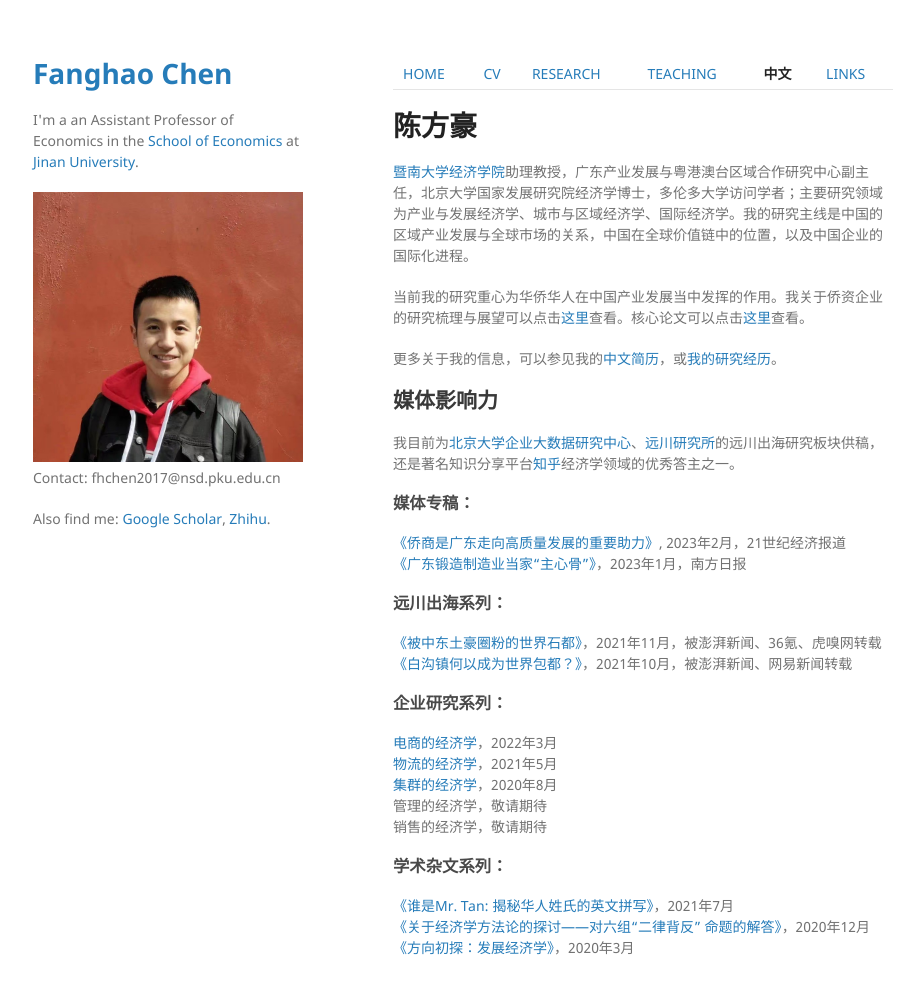
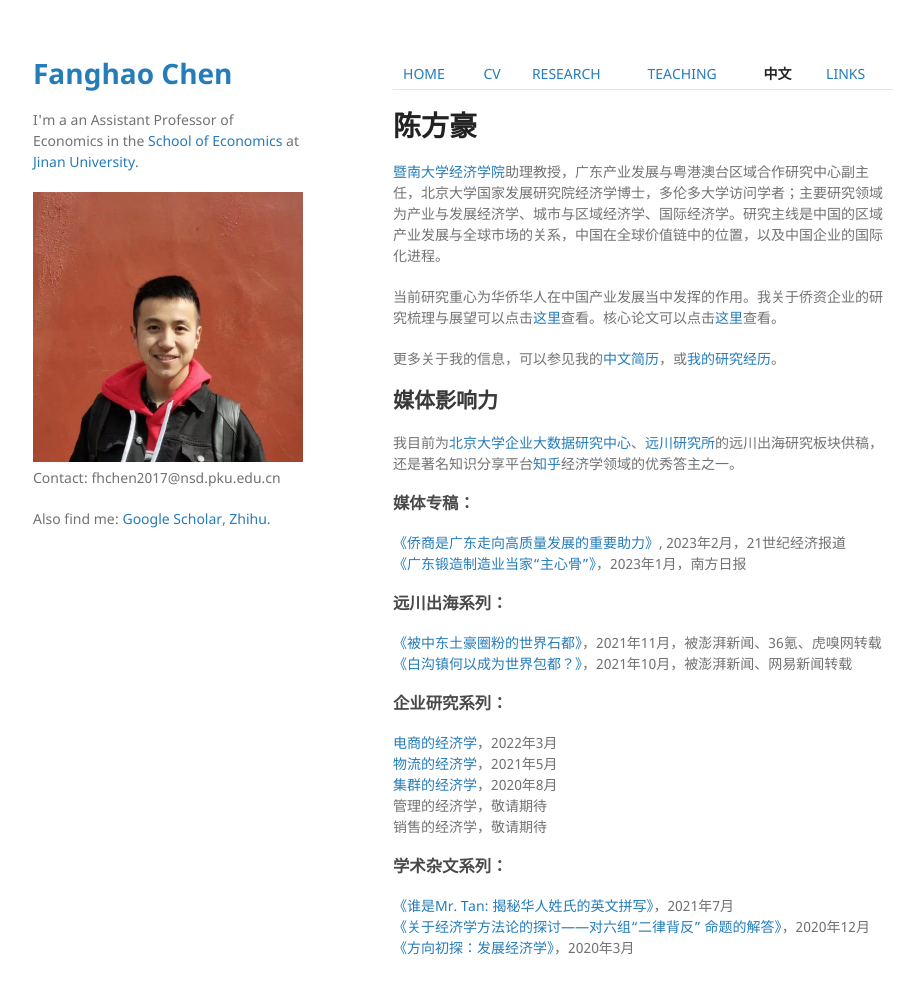
Before and after one commit to FanghaoChen/homepage, a Jekyll site: the page built from chinesepage.md, in a window 1280 px wide and 1028 px high. Shown: the top 994 px of the window, without its empty margins (177-1091 px from the left). Built offline with Jekyll 4.4.1, drawn with Linux system fonts in a browser that asks for light colours; our own code applies the rules of GitHub Pages for plain Markdown files.

Commit message:
Update chinesepage.md

```diff
--- a/chinesepage.md
+++ b/chinesepage.md
@@ -2,9 +2,9 @@
 
 # 陈方豪
 
-[暨南大学经济学院](https://ec.jnu.edu.cn/)助理教授，广东产业发展与粤港澳台区域合作研究中心副主任，北京大学国家发展研究院经济学博士，多伦多大学访问学者；主要研究领域为产业与发展经济学、城市与区域经济学、国际经济学。我的研究主线是中国的区域产业发展与全球市场的关系，中国在全球价值链中的位置，以及中国企业的国际化进程。
+[暨南大学经济学院](https://ec.jnu.edu.cn/)助理教授，广东产业发展与粤港澳台区域合作研究中心副主任，北京大学国家发展研究院经济学博士，多伦多大学访问学者；主要研究领域为产业与发展经济学、城市与区域经济学、国际经济学。研究主线是中国的区域产业发展与全球市场的关系，中国在全球价值链中的位置，以及中国企业的国际化进程。
 
-当前我的研究重心为华侨华人在中国产业发展当中发挥的作用。我关于侨资企业的研究梳理与展望可以点击[这里](https://kns.cnki.net/kcms2/article/abstract?v=miRwvmqqcdlteriJMAI_6frAN94hMS3aOuBeWxKEZgUYYhNmVAyuUCte5twbsrrLFK0i5HvhkCSL-ixoJLyBZL7sD1RVILRzUsC78wpfyQPBDDybmH7230FjY76RTbFm0qov9R3b7Qw=&uniplatform=NZKPT)查看。核心论文可以点击[这里](https://papers.ssrn.com/sol3/papers.cfm?abstract_id=4004159)查看。
+当前研究重心为华侨华人在中国产业发展当中发挥的作用。我关于侨资企业的研究梳理与展望可以点击[这里](https://kns.cnki.net/kcms2/article/abstract?v=miRwvmqqcdlteriJMAI_6frAN94hMS3aOuBeWxKEZgUYYhNmVAyuUCte5twbsrrLFK0i5HvhkCSL-ixoJLyBZL7sD1RVILRzUsC78wpfyQPBDDybmH7230FjY76RTbFm0qov9R3b7Qw=&uniplatform=NZKPT)查看。核心论文可以点击[这里](https://papers.ssrn.com/sol3/papers.cfm?abstract_id=4004159)查看。
 
 更多关于我的信息，可以参见我的[中文简历](./assets/陈方豪_暨大经院_231117.pdf)，或[我的研究经历](https://mp.weixin.qq.com/s?__biz=Mzg4MzE0ODY0Mw==&mid=2247491382&idx=1&sn=992dc4dda38bfd95d5c2b47848fc5a81&chksm=cf4a8d3af83d042c96f68c98b9406eab25df4ce418b6778fccdee755fc9e499decfb44498855&mpshare=1&scene=24&srcid=12203KNxFd0xsEh7nM7ZzhKn&sharer_sharetime=1639991731014&sharer_shareid=009d752390d3ca9d149b0d31038375f0#rd)。
 
```
